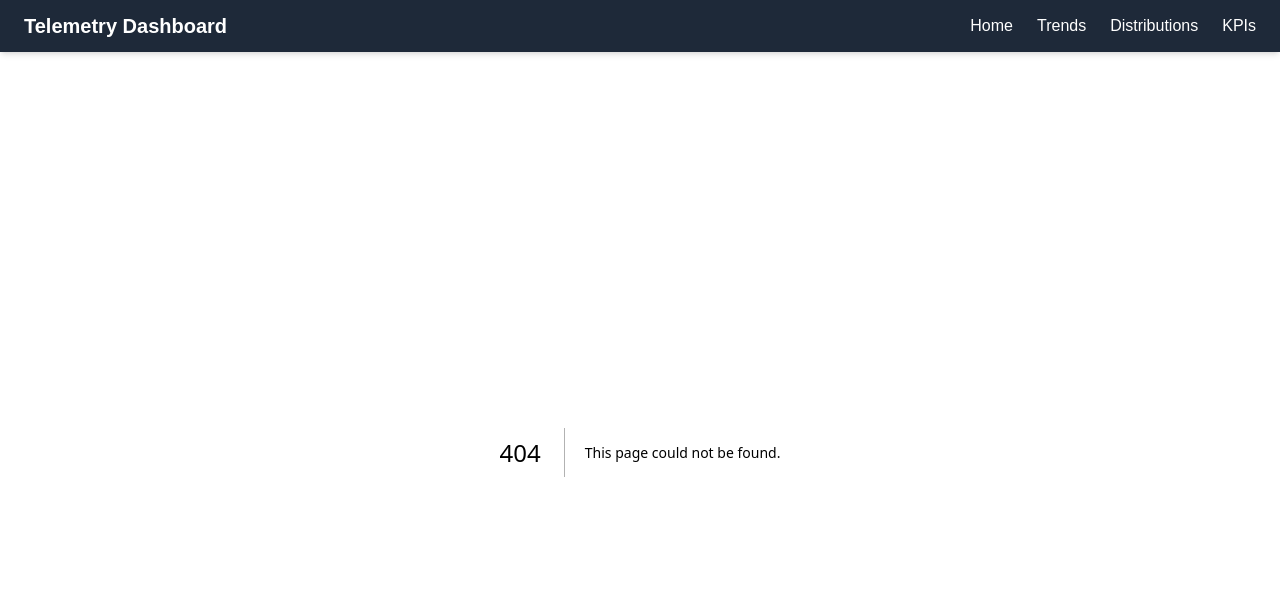
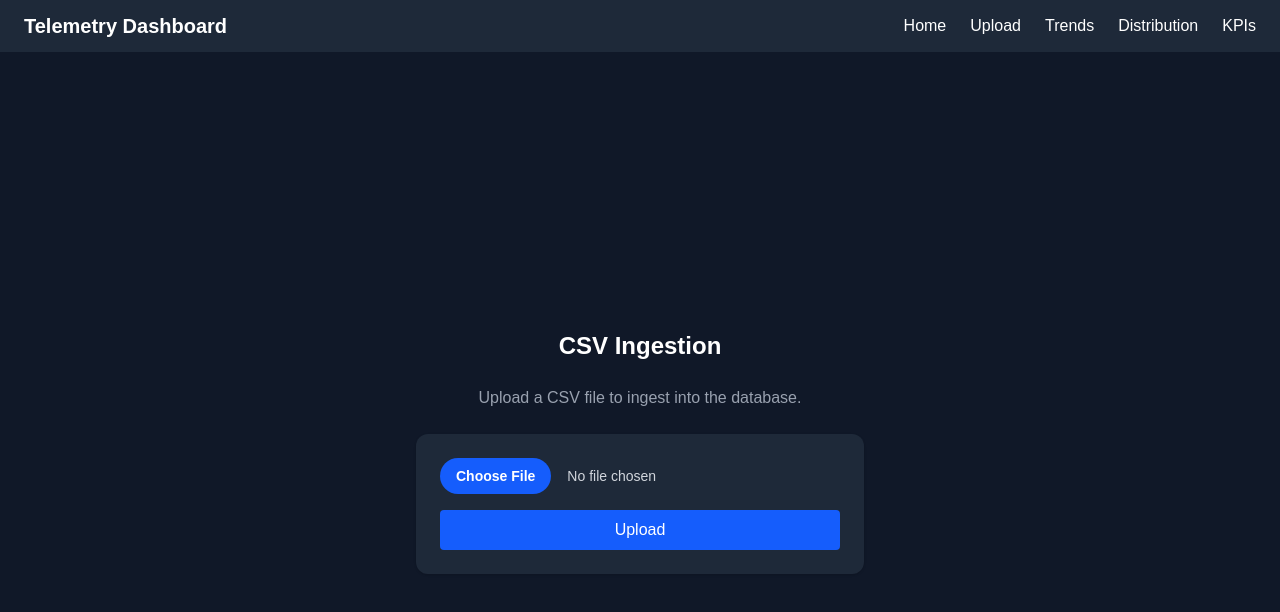
Before and after one commit to kcyakici/telemetry-dashboard, a Next.js app in the folder frontend/: page /ingestion in a window 1280 px wide. Before the commit this address had no page. Shown: the top 612 px of the page. Built offline with nearby package versions, Linux system fonts and the light colour scheme.

Commit message:
add upload section to frontend

```diff
--- /dev/null
+++ b/frontend/app/ingestion/page.tsx
@@ -0,0 +1,104 @@
+"use client";
+
+import { useState } from "react";
+
+export default function IngestionPage() {
+  const [file, setFile] = useState<File | null>(null);
+  const [uploading, setUploading] = useState(false);
+  const [message, setMessage] = useState<string | null>(null);
+  const [isSuccess, setIsSuccess] = useState(false);
+
+  const handleFileChange = (e: React.ChangeEvent<HTMLInputElement>) => {
+    if (e.target.files && e.target.files[0]) {
+      setFile(e.target.files[0]);
+      setMessage(null);
+    }
+  };
+
+  const handleUpload = async () => {
+    if (!file) {
+      setMessage("Please select a CSV file first.");
+      return;
+    }
+
+    const formData = new FormData();
+    formData.append("file", file);
+
+    try {
+      setUploading(true);
+      setMessage(null);
+
+      const res = await fetch("http://localhost:8080/ingest_csv", {
+        method: "POST",
+        body: formData,
+      });
+
+      if (!res.ok) {
+        throw new Error(`Upload failed: ${res.statusText}`);
+      }
+
+      const json = await res.json();
+      setMessage(`Upload successful: ${json.rows_ingested || "Unknown"} rows`);
+      setIsSuccess(true);
+      setFile(null);
+    } catch (err: any) {
+      setMessage(`Error: ${err.message}`);
+      setIsSuccess(false);
+    } finally {
+      setUploading(false);
+    }
+  };
+
+  return (
+    <div className="flex items-center justify-center min-h-screen bg-gray-900 text-white">
+      <div className="w-full max-w-md space-y-6 text-center">
+        <h1 className="text-2xl font-bold">CSV Ingestion</h1>
+        <p className="text-gray-400">
+          Upload a CSV file to ingest into the database.
+        </p>
+
+        <div className="bg-gray-800 p-6 rounded-xl shadow space-y-4">
+          <input
+            type="file"
+            accept=".csv"
+            onChange={handleFileChange}
+            className="block w-full text-sm text-gray-300
+                       file:mr-4 file:py-2 file:px-4
+                       file:rounded-full file:border-0
+                       file:text-sm file:font-semibold
+                       file:bg-blue-600 file:text-white
+                       hover:file:bg-blue-700"
+          />
+
+          {file && (
+            <p className="text-gray-300 text-sm">
+              Selected file: <span className="font-semibold">{file.name}</span>
+            </p>
+          )}
+
+          <button
+            onClick={handleUpload}
+            disabled={uploading}
+            className={`px-4 py-2 rounded w-full ${
+              uploading
+                ? "bg-gray-500 cursor-not-allowed"
+                : "bg-blue-600 hover:bg-blue-700"
+            }`}
+          >
+            {uploading ? "Uploading..." : "Upload"}
+          </button>
+
+          {message && (
+            <p
+              className={`text-sm ${
+                isSuccess ? "text-green-400" : "text-red-400"
+              }`}
+            >
+              {message}
+            </p>
+          )}
+        </div>
+      </div>
+    </div>
+  );
+}
--- a/frontend/components/navbar/Navbar.tsx
+++ b/frontend/components/navbar/Navbar.tsx
@@ -1,4 +1,6 @@
-import NavbarLink from "./NavbarLinks";
+"use client";
+
+import Link from "next/link";
 
 export default function Navbar() {
   return (
@@ -7,10 +9,21 @@ export default function Navbar() {
         <div className="text-xl font-bold">Telemetry Dashboard</div>
 
         <div className="flex space-x-6">
-          <NavbarLink href="/" text="Home"></NavbarLink>
-          <NavbarLink href="/trends" text="Trends"></NavbarLink>
-          <NavbarLink href="/distributions" text="Distributions"></NavbarLink>
-          <NavbarLink href="/kpis" text="KPIs"></NavbarLink>
+          <Link href="/" className="hover:text-blue-400 transition">
+            Home
+          </Link>
+          <Link href="/ingestion" className="hover:text-blue-400 transition">
+            Upload
+          </Link>
+          <Link href="/trends" className="hover:text-blue-400 transition">
+            Trends
+          </Link>
+          <Link href="/distribution" className="hover:text-blue-400 transition">
+            Distribution
+          </Link>
+          <Link href="/kpis" className="hover:text-blue-400 transition">
+            KPIs
+          </Link>
         </div>
       </div>
     </nav>
```
Also changed, not shown: 1 other file (tests, documents, lock files or other folders).
